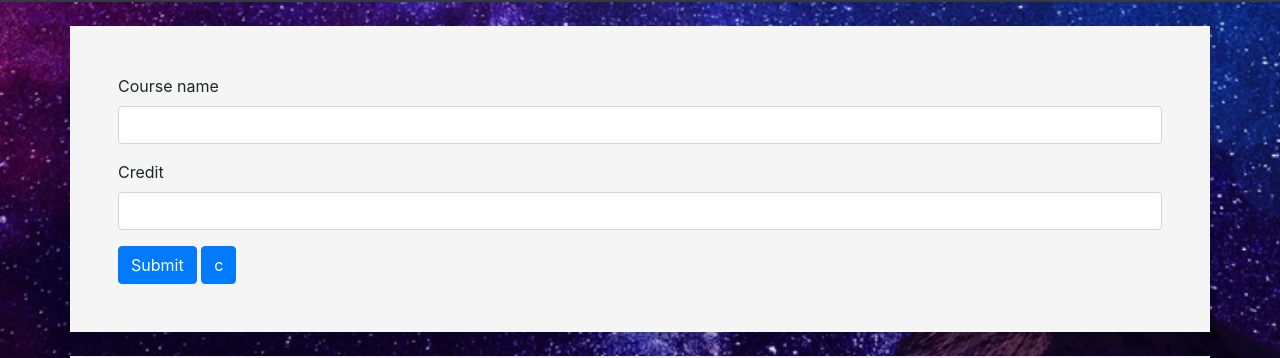
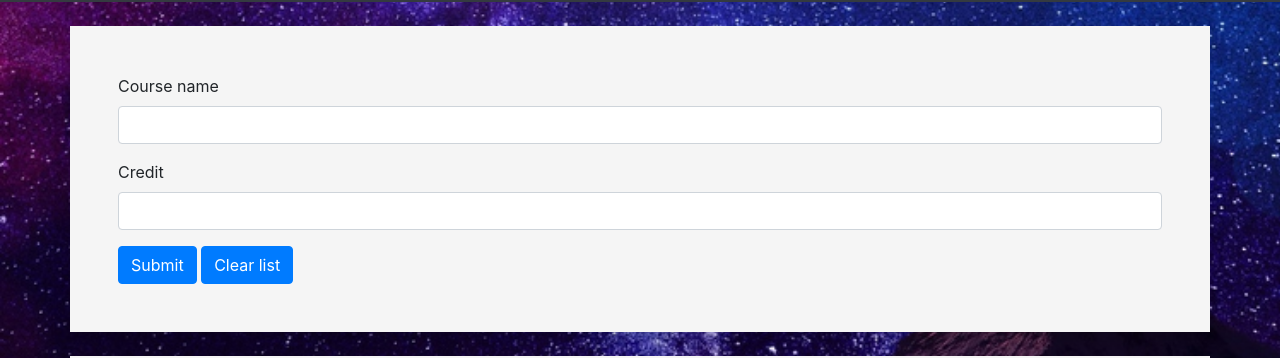
Before and after one commit to gauravchauhan2403/grade-predictor, a plain HTML site: page index.html in a window 1280 px wide. Shown: the part 54-412 px from the top of the page. Drawn offline with nearby package versions, Linux system fonts and the light colour scheme.

Commit message:
Update index.html

```diff
--- a/index.html
+++ b/index.html
@@ -51,7 +51,7 @@
       <input type="credit" class="form-control" id="credit">
     </div>
     <button type="submit" class="btn btn-primary" id="add">Submit</button>
-    <button class="btn btn-primary" id="clearstorage" onclick="clearStorage()">c</button>
+    <button class="btn btn-primary" id="clearstorage" onclick="clearStorage()">Clear list</button>
     </div>
     </div>
 
```
